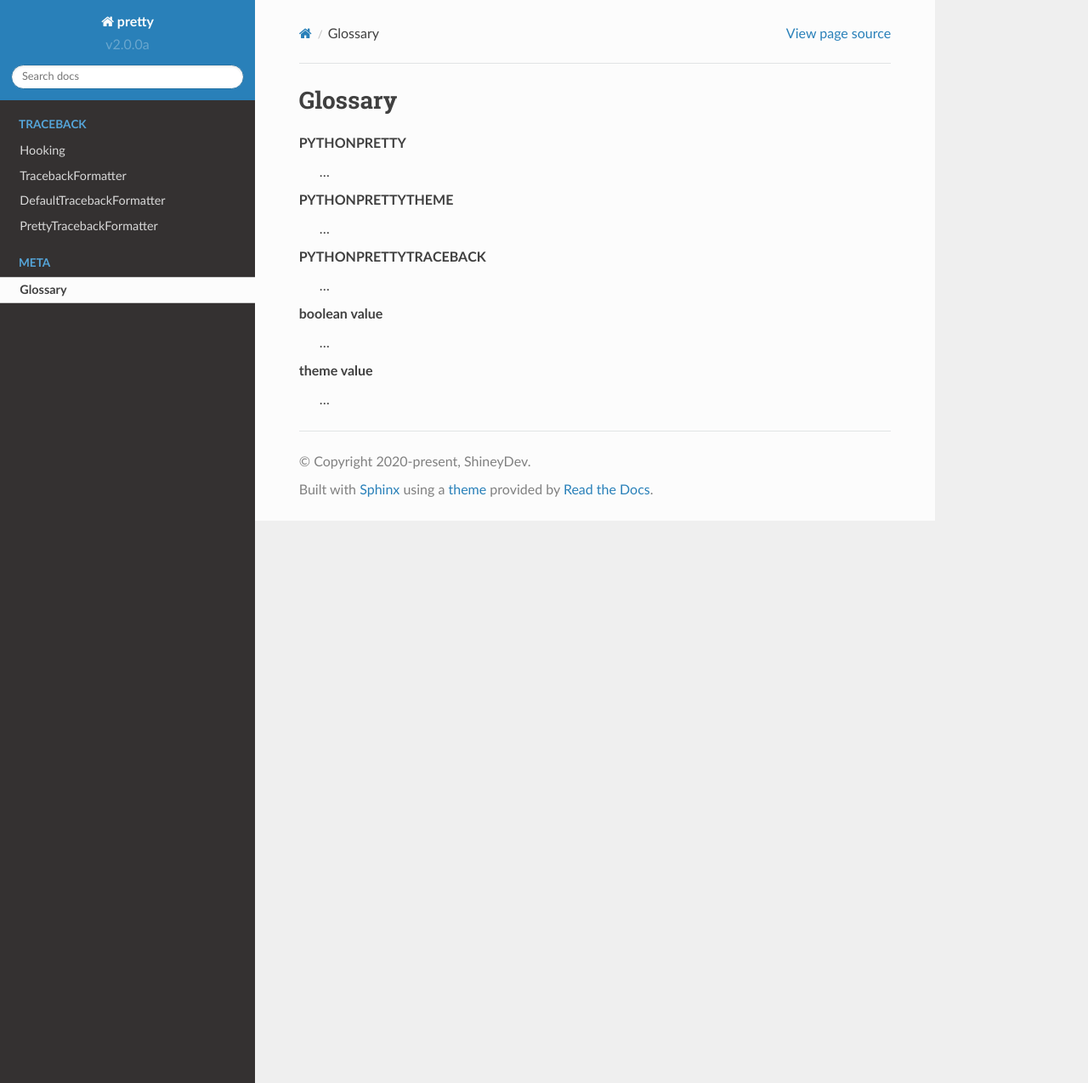
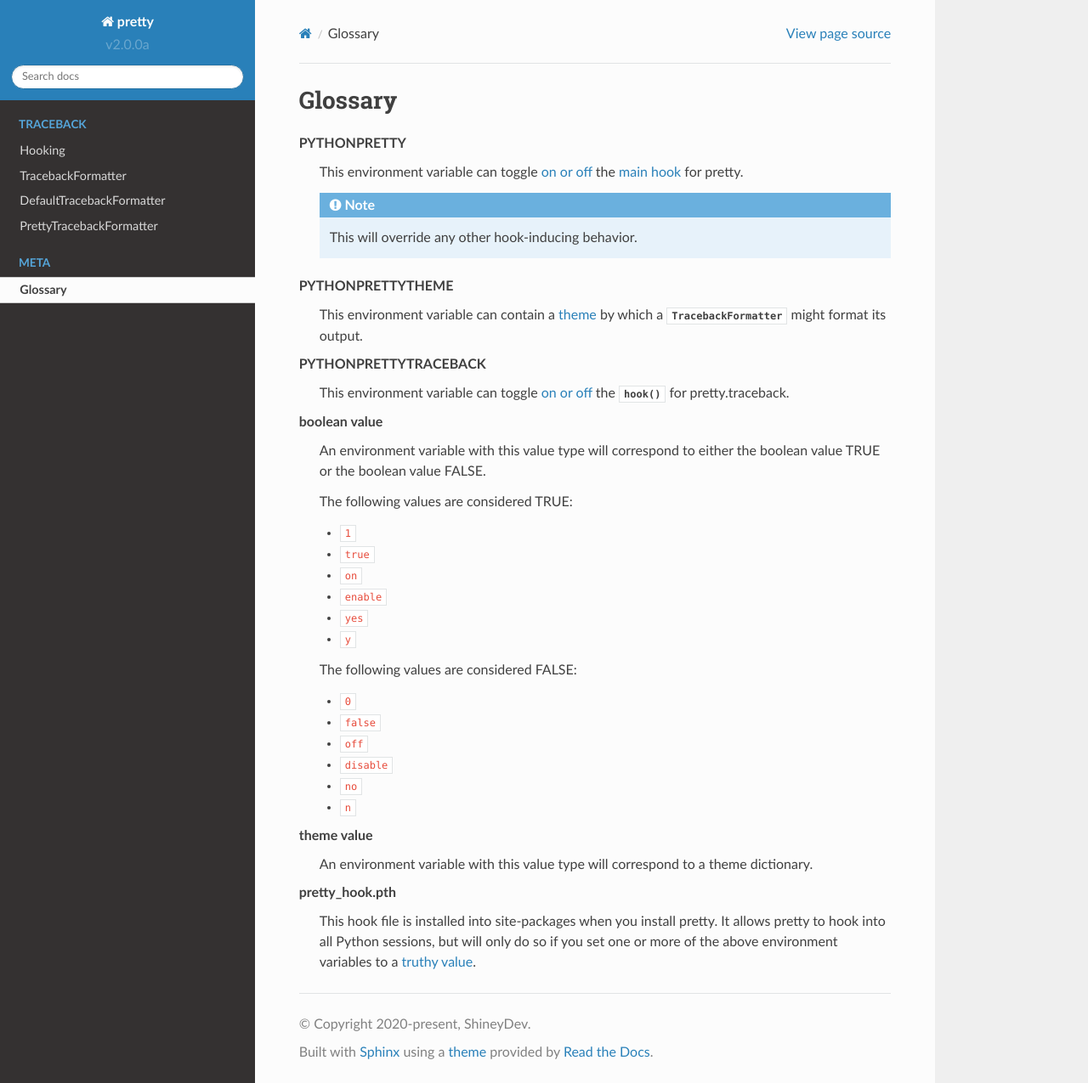
Before and after one commit to ShineyDev/pretty, a Sphinx documentation site: the page built from docs/meta/glossary.rst, in a window 1280 px wide and 1275 px high. Shown: the whole window at 85% size. Built offline with Sphinx 7.4.7 and the Read the Docs theme 2.0.0, drawn with Linux system fonts in a browser that asks for light colours.

Commit message:
update glossary

```diff
--- a/docs/meta/glossary.rst
+++ b/docs/meta/glossary.rst
@@ -5,20 +5,60 @@ Glossary
 
     PYTHONPRETTY
 
-        ...
+        This environment variable can toggle
+        :term:`on or off <boolean value>` the
+        :term:`main hook <pretty_hook.pth>` for pretty.
+
+        .. note::
+
+            This will override any other hook-inducing behavior.
 
     PYTHONPRETTYTHEME
 
-        ...
+        This environment variable can contain a
+        :term:`theme <theme value>` by which a
+        :class:`~pretty.traceback.TracebackFormatter` might format its
+        output.
 
     PYTHONPRETTYTRACEBACK
 
-        ...
+        This environment variable can toggle
+        :term:`on or off <boolean value>` the
+        :func:`~pretty.traceback.hook` for pretty.traceback.
 
     boolean value
 
-        ...
+        An environment variable with this value type will correspond to
+        either the boolean value TRUE or the boolean value FALSE.
+
+        The following values are considered TRUE:
+
+        - ``1``
+        - ``true``
+        - ``on``
+        - ``enable``
+        - ``yes``
+        - ``y``
+
+        The following values are considered FALSE:
+
+        - ``0``
+        - ``false``
+        - ``off``
+        - ``disable``
+        - ``no``
+        - ``n``
 
     theme value
 
-        ...
+        An environment variable with this value type will correspond to
+        a theme dictionary.
+
+        .. TODO
+
+    pretty_hook.pth
+
+        This hook file is installed into site-packages when you install
+        pretty. It allows pretty to hook into all Python sessions, but
+        will only do so if you set one or more of the above environment
+        variables to a :term:`truthy value <boolean value>`.
```
